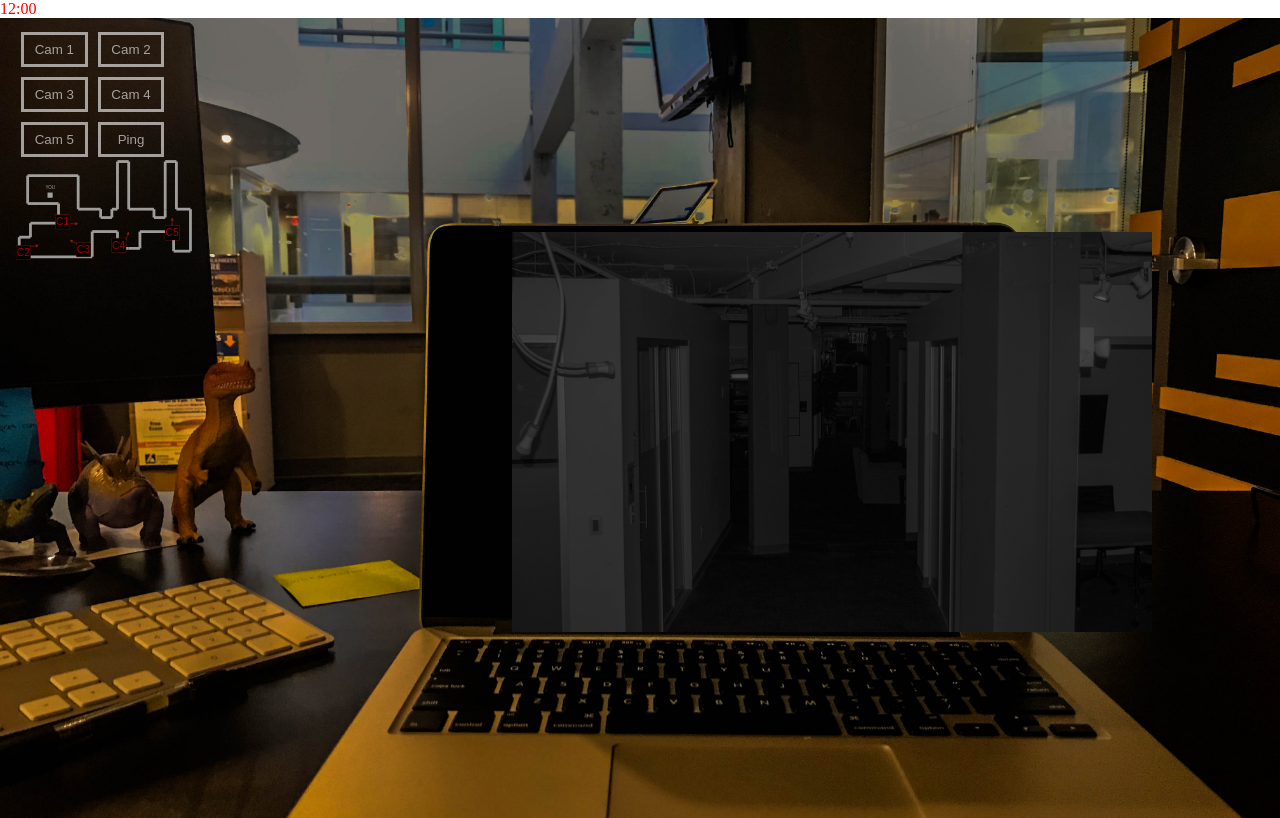
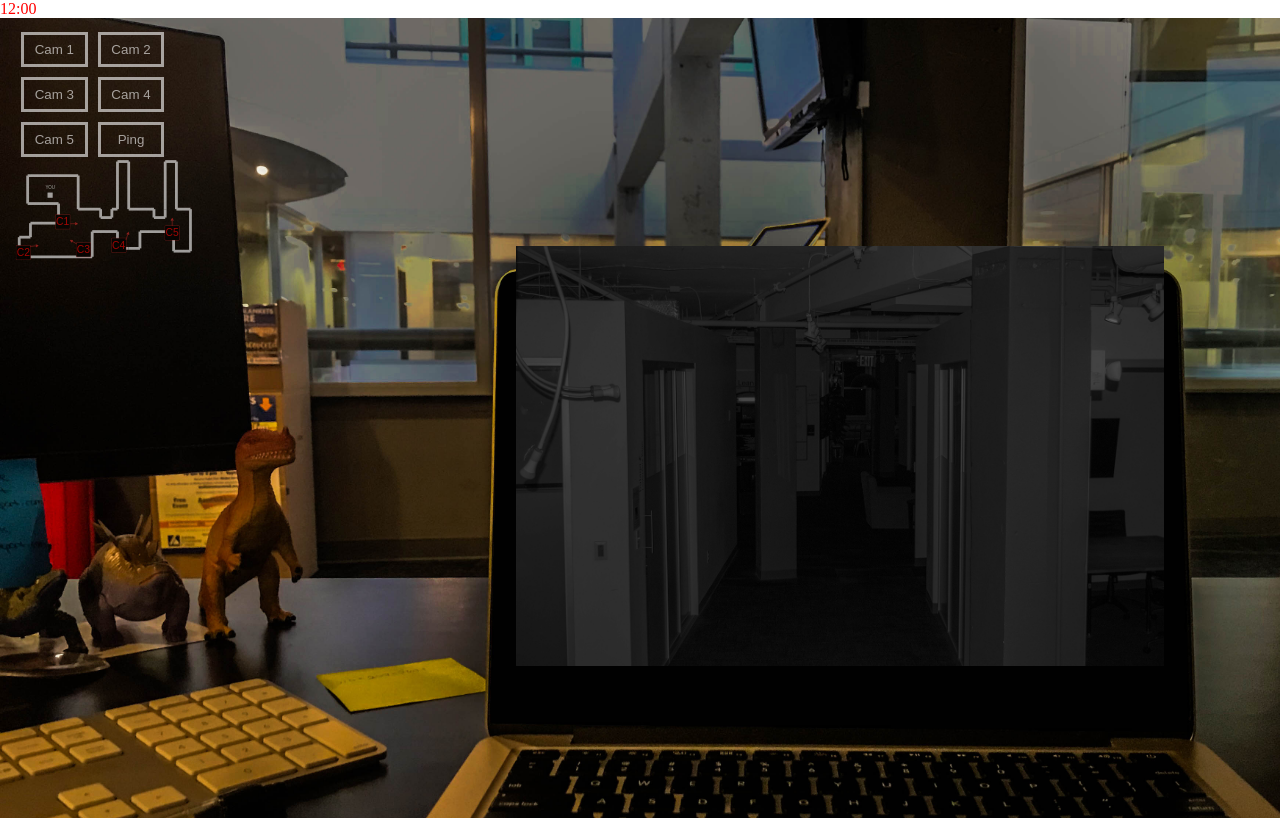
Before and after one commit to 5-nights-at-Geekdom/5nag, a React (Create React App) app: page /game in a window 1280 px wide. Built offline with nearby package versions, Linux system fonts and the light colour scheme; grey boxes are pictures that could not be loaded.

Commit message:
Cropped the image so the screen is larger and resized the view of the camfeeds.

```diff
--- a/public/styles/main.css
+++ b/public/styles/main.css
@@ -27,11 +27,11 @@ body {
     background-position: center;
     background-size: cover;
     background-repeat: no-repeat;
-    width: 40em;
-    height: 400px;
+    width: 40.5em;
+    height: 420px;
     position: absolute;
-    top: 27em;
-    left: 52em;
+    top: 28.5em;
+    left: 52.5em;
     transform: translate(-50%, -50%); }
 
 #kitchen {
--- a/sass/main.sass
+++ b/sass/main.sass
@@ -30,11 +30,11 @@ body
     background-position: center
     background-size: cover
     background-repeat: no-repeat
-    width: 40em
-    height: 400px
+    width: 40.5em
+    height: 420px
     position: absolute
-    top: 27em
-    left: 52em
+    top: 28.5em
+    left: 52.5em
     transform: translate(-50%, -50%)
 
 #kitchen
```
Also changed, not shown: public/img/camfeeds/front-desk.jpg.
